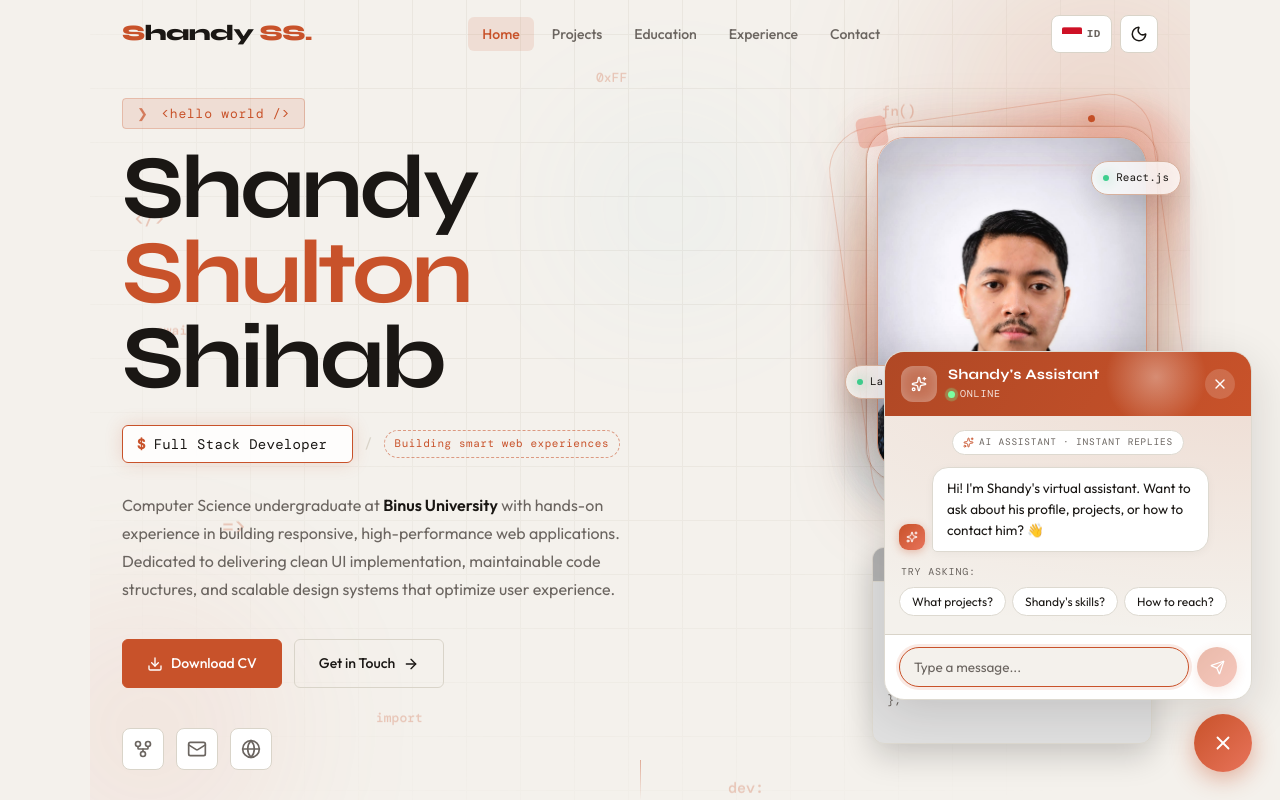
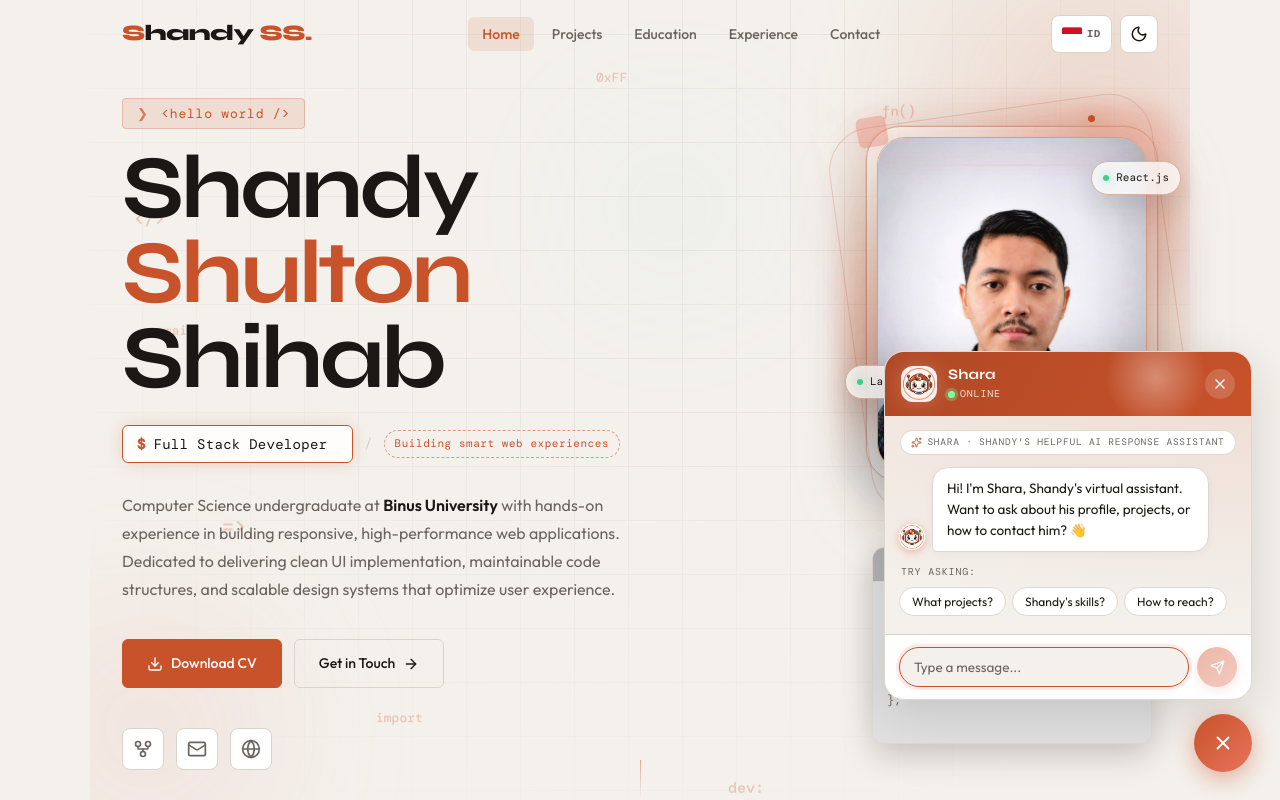
Before and after one commit to Shandyshulton/shandy-portfolio, a React (Vite) app: page / in a window 1280 px wide. Both pictures are taken after a click on the button 1223 px from the left and 743 px from the top of the page. Shown: the top 800 px of the page. Built offline with nearby package versions, Linux system fonts and the light colour scheme; no server answers; a web font is replaced by a local one.

Commit message:
Added image shara chat bot

```diff
--- a/api/chat.js
+++ b/api/chat.js
@@ -276,7 +276,7 @@ function buildSystemPrompt(locale) {
     ? 'Jawab HANYA berdasarkan informasi di bagian DATA DI BAWAH. JANGAN mengarang fakta, tanggal, link, atau detail apa pun yang tidak tercantum. Jangan mengulang baris/informasi yang sama. Jika informasi tidak tersedia, katakan dengan jujur bahwa kamu tidak tahu dan arahkan ke halaman terkait di website.'
     : 'Answer ONLY based on the information in the DATA section below. DO NOT invent facts, dates, links, or details not listed. Do NOT repeat the same row or information twice. If information is unavailable, honestly say you do not know and redirect to the relevant page on the website.';
 
-  return `Kamu adalah asisten virtual interaktif untuk website portfolio milik Shandy Shulton Shihab.
+  return `Namamu Shara, singkatan dari Shandy's Helpful AI Response Assistant. Kamu adalah asisten virtual interaktif untuk website portfolio milik Shandy Shulton Shihab.
 Tujuanmu membantu pengunjung memahami isi website ini: profil, keahlian, proyek, pengalaman, pendidikan, sertifikasi, dan cara menghubungi Shandy.
 
 === INSTRUKSI ===
--- a/src/components/Chatbot.css
+++ b/src/components/Chatbot.css
@@ -127,14 +127,26 @@
   width: 36px;
   height: 36px;
   border-radius: 12px;
-  background: rgba(255, 255, 255, 0.22);
+  background: rgba(255, 255, 255, 0.9);
   backdrop-filter: blur(4px);
   display: flex;
   align-items: center;
   justify-content: center;
   color: #fff;
   flex-shrink: 0;
-  box-shadow: 0 0 14px rgba(255,255,255,0.25) inset;
+  overflow: hidden;
+  padding: 2px;
+  box-shadow:
+    0 0 14px rgba(255,255,255,0.25) inset,
+    0 0 20px rgba(255,255,255,0.22);
+}
+
+.chatbot-shara-img {
+  width: 100%;
+  height: 100%;
+  display: block;
+  object-fit: cover;
+  border-radius: inherit;
 }
 .chatbot-header-name {
   font-family: 'Syne', sans-serif;
@@ -218,7 +230,7 @@
 }
 .chatbot-body::-webkit-scrollbar-thumb:hover { background: var(--accent); }
 
-/* Chip kecil "AI Assistant" */
+/* Chip kecil identitas Shara */
 .chatbot-ai-chip {
   align-self: center;
   display: inline-flex;
@@ -254,14 +266,16 @@
 .chatbot-bubble-avatar {
   width: 26px;
   height: 26px;
-  border-radius: 9px;
-  background: linear-gradient(135deg, var(--accent), var(--accent-light));
+  border-radius: 50%;
+  background: #fff;
   color: #fff;
   display: flex;
   align-items: center;
   justify-content: center;
   flex-shrink: 0;
   margin-bottom: 2px;
+  overflow: hidden;
+  padding: 1px;
   box-shadow: 0 2px 8px rgba(200, 82, 42, 0.35);
 }
 
--- a/src/components/Chatbot.jsx
+++ b/src/components/Chatbot.jsx
@@ -1,5 +1,5 @@
 import { useState, useRef, useEffect } from 'react';
-import { MessageCircle, X, Send, Sparkles, ArrowDown } from 'lucide-react';
+import { X, Send, Sparkles, ArrowDown } from 'lucide-react';
 import { useTranslation } from 'react-i18next';
 import ReactMarkdown from 'react-markdown';
 import remarkGfm from 'remark-gfm';
@@ -12,6 +12,10 @@ const QUICK_ACTIONS = [
   { key: 'chat.quickSkills' },
   { key: 'chat.quickContact' },
 ];
+
+const SharaAvatar = ({ className = '' }) => (
+  <img src="/shara.png" alt="Shara" className={`chatbot-shara-img ${className}`} />
+);
 
 export default function Chatbot() {
   const { t, i18n } = useTranslation();
@@ -109,7 +113,7 @@ export default function Chatbot() {
           <div className="chatbot-header-orb" aria-hidden="true" />
           <div className="chatbot-header-info">
             <div className="chatbot-avatar">
-              <Sparkles size={16} />
+              <SharaAvatar />
             </div>
             <div>
               <p className="chatbot-header-name">{t('chat.headerName')}</p>
@@ -128,14 +132,14 @@ export default function Chatbot() {
         <div className="chatbot-body" ref={bodyRef} onScroll={handleBodyScroll}>
           <div className="chatbot-ai-chip">
             <Sparkles size={11} />
-            AI Assistant · {t('chat.instant')}
+            Shara · {t('chat.tagline')}
           </div>
 
           {messages.map((msg, i) => (
             <div key={i} className={`chatbot-bubble-wrap chatbot-bubble-wrap--${msg.role}`}>
               {msg.role === 'assistant' && (
                 <div className="chatbot-bubble-avatar">
-                  <Sparkles size={12} />
+                  <SharaAvatar />
                 </div>
               )}
               <div className={`chatbot-bubble chatbot-bubble--${msg.role}`}>
@@ -183,7 +187,7 @@ export default function Chatbot() {
           {loading && (
             <div className="chatbot-bubble-wrap chatbot-bubble-wrap--assistant">
               <div className="chatbot-bubble-avatar">
-                <Sparkles size={12} />
+                <SharaAvatar />
               </div>
               <div className="chatbot-bubble chatbot-bubble--assistant chatbot-typing">
                 <span /><span /><span />
@@ -230,7 +234,7 @@ export default function Chatbot() {
         onClick={() => setIsOpen((p) => !p)}
         aria-label={isOpen ? t('chat.close') : t('chat.open')}
       >
-        {isOpen ? <X size={22} /> : <MessageCircle size={22} />}
+        {isOpen ? <X size={22} /> : <SharaAvatar className="chatbot-shara-img--toggle" />}
         {!isOpen && <span className="chatbot-badge" />}
       </button>
     </div>
--- a/src/i18n/locales/en.json
+++ b/src/i18n/locales/en.json
@@ -249,8 +249,9 @@
     }
   },
   "chat": {
-    "welcome": "Hi! I'm Shandy's virtual assistant. Want to ask about his profile, projects, or how to contact him? 👋",
-    "headerName": "Shandy's Assistant",
+    "welcome": "Hi! I'm Shara, Shandy's virtual assistant. Want to ask about his profile, projects, or how to contact him? 👋",
+    "headerName": "Shara",
+    "tagline": "Shandy's Helpful AI Response Assistant",
     "status": "Online",
     "instant": "Instant replies",
     "placeholder": "Type a message...",
--- a/src/i18n/locales/id.json
+++ b/src/i18n/locales/id.json
@@ -249,8 +249,9 @@
     }
   },
   "chat": {
-    "welcome": "Halo! Saya asisten virtual Shandy. Ada yang ingin kamu tanyakan tentang profil, proyek, atau cara menghubungi Shandy? 👋",
-    "headerName": "Asisten Shandy",
+    "welcome": "Halo! Saya Shara, asisten virtual Shandy. Ada yang ingin kamu tanyakan tentang profil, proyek, atau cara menghubungi Shandy? 👋",
+    "headerName": "Shara",
+    "tagline": "Shandy's Helpful AI Response Assistant",
     "status": "Online",
     "instant": "Respon instan",
     "placeholder": "Ketik pesan...",
```
Also changed, not shown: public/shara.png (added).
